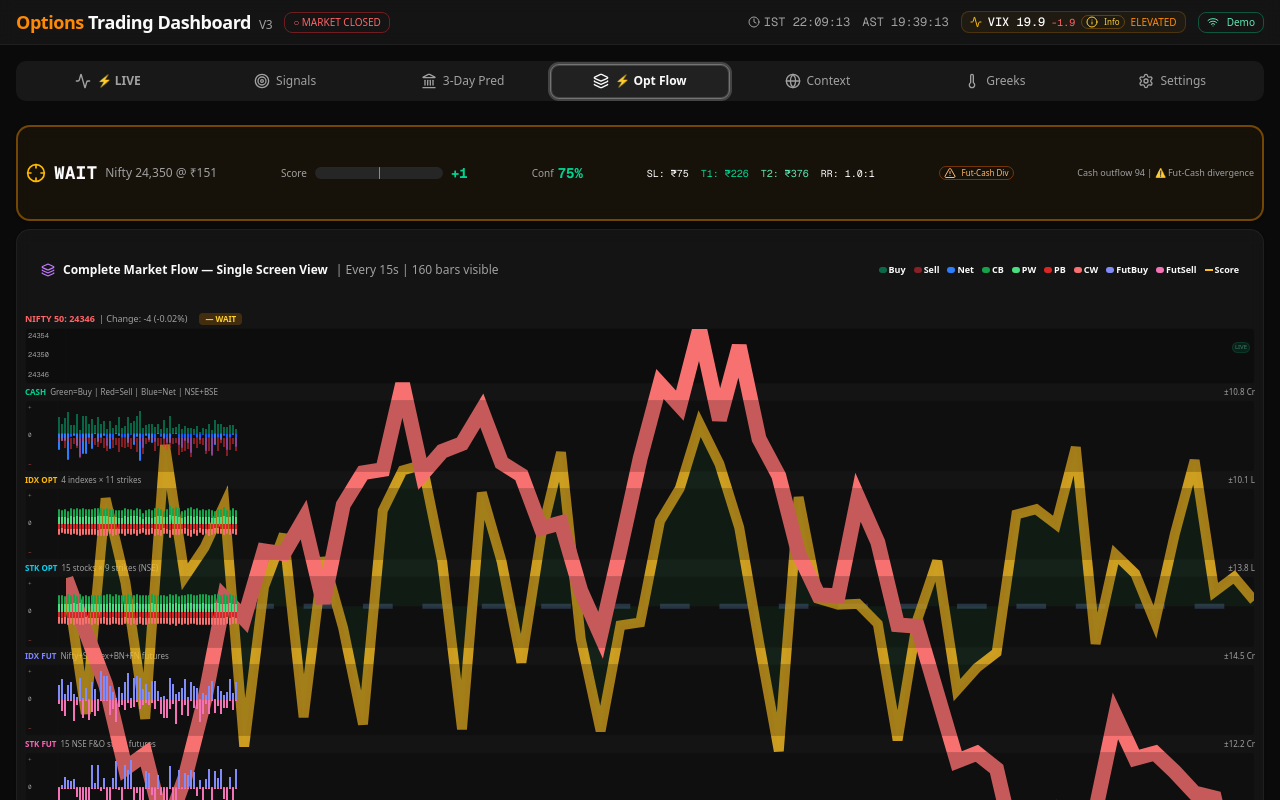
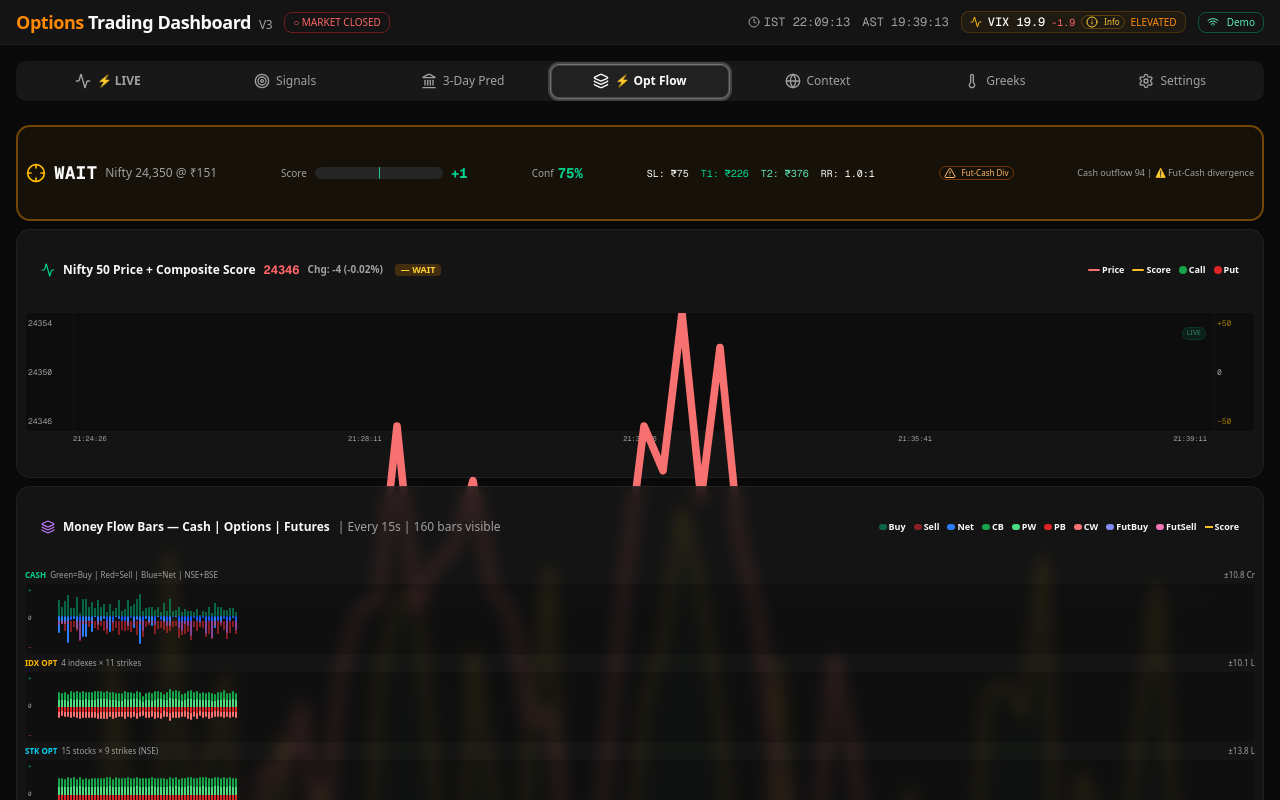
Before and after one commit to 786haseen-cloud/nifty-flow, a Next.js app: page / in a window 1280 px wide. Both pictures are taken after a click on the tab "⚡ Opt Flow". Shown: the top 800 px of the page. Built offline with nearby package versions, Linux system fonts and the light colour scheme.

Commit message:
3674e4bd-1e74-43da-92a9-85b90a64f18f

```diff
--- a/src/components/dashboard/options-flow-tab.tsx
+++ b/src/components/dashboard/options-flow-tab.tsx
@@ -18,9 +18,8 @@ import {
 // Chart dimensions — compact for single-screen
 const VISIBLE_BARS = 160;
 const BAR_WIDTH = 2;
-const CHART_H = 72;      // Each chart row height (compact)
-const PRICE_H = 56;      // Price trend chart height
-const SIGNAL_H = 28;     // Signal strip height
+const CHART_H = 72;      // Each flow chart row height (compact)
+const PRICE_H = 120;     // Price chart height — own dedicated frame
 
 // Color palette
 const C = {
@@ -269,19 +268,155 @@ export default function OptionsFlowTab() {
       )}
 
       {/* ═══════════════════════════════════════════════════════════
-          ROW 2: STACKED CHARTS — The single-screen market view
-          1. Nifty50 Price Line + Score Line + Signal Markers
-          2. Cash Flow Bars
-          3. Index Options Flow Bars (4-color)
-          4. Stock Options Flow Bars (4-color)
-          5. Index Futures Flow Bars
-          6. Stock Futures Flow Bars
+          ROW 2a: NIFTY50 PRICE + SCORE LINE — OWN DEDICATED FRAME
+          Time axis + Price axis + Signal markers
+          ═══════════════════════════════════════════════════════════ */}
+      <Card className="border-border/50 bg-card/80 backdrop-blur-sm">
+        <CardHeader className="pb-1 pt-2">
+          <CardTitle className="flex items-center gap-2 text-xs">
+            <Activity className="h-3.5 w-3.5 text-emerald-400" />
+            Nifty 50 Price + Composite Score
+            <span className={`font-mono font-bold ${niftyPrice >= 24350 ? 'text-emerald-400' : 'text-red-400'}`}>
+              {niftyPrice.toFixed(0)}
+            </span>
+            <span className="text-[10px] text-muted-foreground">
+              Chg: {(niftyPrice - 24350).toFixed(0)} ({((niftyPrice - 24350) / 24350 * 100).toFixed(2)}%)
+            </span>
+            {signal && (
+              <span className={`ml-1 font-bold px-1.5 py-0 rounded text-[9px] ${
+                signal.action === 'BUY_CALL' ? 'bg-emerald-500/20 text-emerald-300' :
+                signal.action === 'BUY_PUT' ? 'bg-red-500/20 text-red-300' : 'bg-amber-500/20 text-amber-300'
+              }`}>
+                {signal.action === 'BUY_CALL' ? '▲ BUY CALL' : signal.action === 'BUY_PUT' ? '▼ BUY PUT' : '— WAIT'}
+              </span>
+            )}
+            <div className="ml-auto flex items-center gap-2 text-[9px]">
+              <span className="flex items-center gap-0.5"><span className="inline-block w-3 h-0.5 rounded" style={{ background: niftyPrice >= 24350 ? C.priceUp : C.priceDn }} />Price</span>
+              <span className="flex items-center gap-0.5"><span className="inline-block w-3 h-0.5 rounded" style={{ background: C.score }} />Score</span>
+              <span className="flex items-center gap-0.5"><span className="inline-block w-2 h-2 rounded-full" style={{ background: C.callBuy }} />Call</span>
+              <span className="flex items-center gap-0.5"><span className="inline-block w-2 h-2 rounded-full" style={{ background: C.putBuy }} />Put</span>
+            </div>
+          </CardTitle>
+        </CardHeader>
+        <CardContent className="px-2 pb-2">
+          <div className="relative border border-border/30 rounded bg-black/30" style={{ height: PRICE_H }}>
+            {/* Left Y-axis: Price scale */}
+            <div className="absolute left-0 top-0 bottom-0 w-12 border-r border-border/20 z-10 flex flex-col justify-between py-1 px-0.5">
+              <span className="text-[8px] font-mono text-muted-foreground">{priceMax.toFixed(0)}</span>
+              <span className="text-[8px] font-mono text-muted-foreground">{((priceMax + priceMin) / 2).toFixed(0)}</span>
+              <span className="text-[8px] font-mono text-muted-foreground">{priceMin.toFixed(0)}</span>
+            </div>
+
+            {/* Right Y-axis: Score scale */}
+            <div className="absolute right-0 top-0 bottom-0 w-10 border-l border-border/20 z-10 flex flex-col justify-between py-1 px-0.5">
+              <span className="text-[8px] font-mono text-amber-400/60">+{scoreMax.toFixed(0)}</span>
+              <span className="text-[8px] font-mono text-muted-foreground">0</span>
+              <span className="text-[8px] font-mono text-amber-400/60">{scoreMin.toFixed(0)}</span>
+            </div>
+
+            {/* SVG chart area */}
+            <svg
+              className="absolute left-12 right-10 top-0 bottom-0"
+              viewBox={`0 0 ${visPrices.length * BAR_WIDTH} ${PRICE_H}`}
+              preserveAspectRatio="none"
+            >
+              {/* Horizontal grid lines */}
+              {[0.25, 0.5, 0.75].map(frac => (
+                <line key={frac}
+                  x1="0" y1={PRICE_H * frac}
+                  x2={visPrices.length * BAR_WIDTH} y2={PRICE_H * frac}
+                  stroke="#1e293b" strokeWidth="0.3"
+                />
+              ))}
+
+              {/* Score zero line (center) */}
+              <line
+                x1="0" y1={PRICE_H * (1 - (0 - scoreMin) / scoreRange)}
+                x2={visPrices.length * BAR_WIDTH} y2={PRICE_H * (1 - (0 - scoreMin) / scoreRange)}
+                stroke="#334155" strokeWidth="0.3" strokeDasharray="2,2"
+              />
+
+              {/* Score area (subtle fill) */}
+              {visScores.length > 1 && (
+                <path
+                  d={visScores.map((s, i) => {
+                    const x = i * BAR_WIDTH;
+                    const y = PRICE_H * (1 - (s - scoreMin) / scoreRange);
+                    return `${i === 0 ? 'M' : 'L'}${x},${y}`;
+                  }).join(' ') + ` L${(visScores.length - 1) * BAR_WIDTH},${PRICE_H * (1 - (0 - scoreMin) / scoreRange)} L0,${PRICE_H * (1 - (0 - scoreMin) / scoreRange)} Z`}
+                  fill={signal && signal.score > 0 ? 'rgba(34,197,94,0.06)' : 'rgba(239,68,68,0.06)'}
+                />
+              )}
+
+              {/* Score line (thin amber) */}
+              {visScores.length > 1 && (
+                <polyline
+                  fill="none"
+                  stroke={C.score}
+                  strokeWidth="0.6"
+                  strokeOpacity="0.7"
+                  points={visScores.map((s, i) => {
+                    const x = i * BAR_WIDTH;
+                    const y = PRICE_H * (1 - (s - scoreMin) / scoreRange);
+                    return `${x},${y}`;
+                  }).join(' ')}
+                />
+              )}
+
+              {/* Nifty price line (thin, crisp) */}
+              {visPrices.length > 1 && (
+                <polyline
+                  fill="none"
+                  stroke={niftyPrice >= 24350 ? C.priceUp : C.priceDn}
+                  strokeWidth="0.8"
+                  strokeLinejoin="round"
+                  points={visPrices.map((p, i) => {
+                    const x = i * BAR_WIDTH;
+                    const y = PRICE_H * (1 - (p - priceMin) / priceRange);
+                    return `${x},${y}`;
+                  }).join(' ')}
+                />
+              )}
+
+              {/* Signal markers — small dots, not big triangles */}
+              {visScores.map((s, i) => {
+                if (Math.abs(s) < 35) return null;
+                const x = i * BAR_WIDTH;
+                const y = PRICE_H * (1 - (visPrices[i] - priceMin) / priceRange);
+                const r = Math.abs(s) > 60 ? 2 : 1.5;
+                if (s > 35) return <circle key={i} cx={x} cy={y - 4} r={r} fill={C.callBuy} />;
+                if (s < -35) return <circle key={i} cx={x} cy={y + 4} r={r} fill={C.putBuy} />;
+                return null;
+              })}
+            </svg>
+
+            {/* Live indicator */}
+            <div className="absolute top-1 right-12 z-20">
+              <Badge className="text-[7px] bg-emerald-500/20 text-emerald-300 border-emerald-500/30 px-1 py-0 animate-pulse">LIVE</Badge>
+            </div>
+          </div>
+
+          {/* Time axis below price chart */}
+          <div className="flex justify-between px-12 mt-0.5 text-[7px] font-mono text-muted-foreground">
+            {visCash.length > 0 && <>
+              <span>{visCash[0]?.timestamp || ''}</span>
+              <span>{visCash[Math.floor(visCash.length / 4)]?.timestamp || ''}</span>
+              <span>{visCash[Math.floor(visCash.length / 2)]?.timestamp || ''}</span>
+              <span>{visCash[Math.floor(visCash.length * 3 / 4)]?.timestamp || ''}</span>
+              <span>{visCash[visCash.length - 1]?.timestamp || ''}</span>
+            </>}
+          </div>
+        </CardContent>
+      </Card>
+
+      {/* ═══════════════════════════════════════════════════════════
+          ROW 2b: FLOW CHARTS — Cash | Options | Futures
           ═══════════════════════════════════════════════════════════ */}
       <Card className="border-border/50 bg-card/80 backdrop-blur-sm">
         <CardHeader className="pb-1 pt-2">
           <CardTitle className="flex items-center gap-2 text-xs">
             <Layers className="h-3.5 w-3.5 text-purple-400" />
-            Complete Market Flow — Single Screen View
+            Money Flow Bars — Cash | Options | Futures
             <span className="text-muted-foreground font-normal">| Every 15s | {VISIBLE_BARS} bars visible</span>
             {/* Mini legend */}
             <div className="ml-auto flex items-center gap-2 text-[9px]">
@@ -299,102 +434,6 @@ export default function OptionsFlowTab() {
           </CardTitle>
         </CardHeader>
         <CardContent className="space-y-0.5 px-2 pb-2">
-
-          {/* ── LAYER 1: NIFTY PRICE LINE + SCORE LINE + SIGNAL MARKERS ── */}
-          <div>
-            <div className="flex items-center gap-1 text-[9px] mb-0.5">
-              <span className={`font-bold ${niftyPrice >= 24350 ? 'text-emerald-400' : 'text-red-400'}`}>
-                NIFTY 50: {niftyPrice.toFixed(0)}
-              </span>
-              <span className="text-muted-foreground">| Change: {(niftyPrice - 24350).toFixed(0)} ({((niftyPrice - 24350) / 24350 * 100).toFixed(2)}%)</span>
-              {signal && (
-                <span className={`ml-2 font-bold px-1.5 py-0 rounded text-[8px] ${
-                  signal.action === 'BUY_CALL' ? 'bg-emerald-500/20 text-emerald-300' :
-                  signal.action === 'BUY_PUT' ? 'bg-red-500/20 text-red-300' : 'bg-amber-500/20 text-amber-300'
-                }`}>
-                  {signal.action === 'BUY_CALL' ? '▲ CALL' : signal.action === 'BUY_PUT' ? '▼ PUT' : '— WAIT'}
-                </span>
-              )}
-            </div>
-            <div className="relative border border-border/20 rounded bg-black/30" style={{ height: PRICE_H }}>
-              {/* Y-axis */}
-              <div className="absolute left-0 top-0 bottom-0 w-10 border-r border-border/10 z-10 flex flex-col justify-between py-0.5 px-0.5">
-                <span className="text-[7px] font-mono text-muted-foreground">{priceMax.toFixed(0)}</span>
-                <span className="text-[7px] font-mono text-muted-foreground">{((priceMax + priceMin) / 2).toFixed(0)}</span>
-                <span className="text-[7px] font-mono text-muted-foreground">{priceMin.toFixed(0)}</span>
-              </div>
-
-              {/* SVG: Price line + Score line + Signal markers */}
-              <svg
-                className="absolute left-10 right-0 top-0 bottom-0"
-                viewBox={`0 0 ${visPrices.length * BAR_WIDTH} ${PRICE_H}`}
-                preserveAspectRatio="none"
-              >
-                {/* Zero score line (center) */}
-                <line
-                  x1="0" y1={PRICE_H * (1 - (0 - scoreMin) / scoreRange)}
-                  x2={visPrices.length * BAR_WIDTH} y2={PRICE_H * (1 - (0 - scoreMin) / scoreRange)}
-                  stroke="#334155" strokeWidth="0.5" strokeDasharray="3,3"
-                />
-
-                {/* Score area (filled) */}
-                {visScores.length > 1 && (
-                  <path
-                    d={visScores.map((s, i) => {
-                      const x = i * BAR_WIDTH;
-                      const y = PRICE_H * (1 - (s - scoreMin) / scoreRange);
-                      return `${i === 0 ? 'M' : 'L'}${x},${y}`;
-                    }).join(' ') + ` L${(visScores.length - 1) * BAR_WIDTH},${PRICE_H * (1 - (0 - scoreMin) / scoreRange)} L0,${PRICE_H * (1 - (0 - scoreMin) / scoreRange)} Z`}
-                    fill={signal && signal.score > 0 ? 'rgba(34,197,94,0.08)' : 'rgba(239,68,68,0.08)'}
-                  />
-                )}
-
-                {/* Score line */}
-                {visScores.length > 1 && (
-                  <polyline
-                    fill="none"
-                    stroke={C.score}
-                    strokeWidth="1"
-                    strokeOpacity="0.8"
-                    points={visScores.map((s, i) => {
-                      const x = i * BAR_WIDTH;
-                      const y = PRICE_H * (1 - (s - scoreMin) / scoreRange);
-                      return `${x},${y}`;
-                    }).join(' ')}
-                  />
-                )}
-
-                {/* Price line */}
-                {visPrices.length > 1 && (
-                  <polyline
-                    fill="none"
-                    stroke={niftyPrice >= 24350 ? C.priceUp : C.priceDn}
-                    strokeWidth="1.5"
-                    points={visPrices.map((p, i) => {
-                      const x = i * BAR_WIDTH;
-                      const y = PRICE_H * (1 - (p - priceMin) / priceRange);
-                      return `${x},${y}`;
-                    }).join(' ')}
-                  />
-                )}
-
-                {/* Signal markers (BUY_CALL = green triangle up, BUY_PUT = red triangle down) */}
-                {visScores.map((s, i) => {
-                  if (Math.abs(s) < 35) return null; // Only mark strong signals
-                  const x = i * BAR_WIDTH;
-                  const y = PRICE_H * (1 - (visPrices[i] - priceMin) / priceRange);
-                  if (s > 35) return <polygon key={i} points={`${x},${y-6} ${x-3},${y} ${x+3},${y}`} fill={C.callBuy} />;
-                  if (s < -35) return <polygon key={i} points={`${x},${y+6} ${x-3},${y} ${x+3},${y}`} fill={C.putBuy} />;
-                  return null;
-                })}
-              </svg>
-
-              {/* Live indicator */}
-              <div className="absolute top-0.5 right-1 z-20">
-                <Badge className="text-[6px] bg-emerald-500/20 text-emerald-300 border-emerald-500/30 px-0.5 py-0 animate-pulse">LIVE</Badge>
-              </div>
-            </div>
-          </div>
 
           {/* ── LAYER 2: CASH FLOW BARS (Green=Buy, Red=Sell, Blue=Net) ── */}
           <FlowChartRow
```
